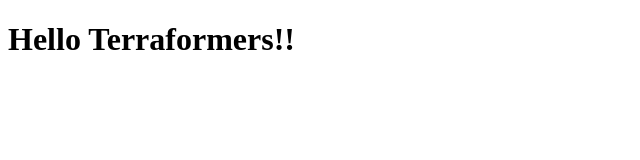
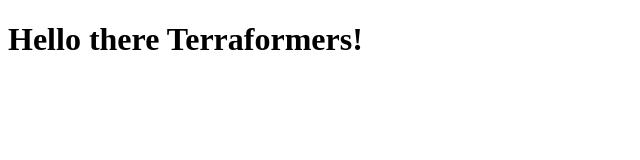
Before and after one commit to learneroftech/terraform-beginner-bootcamp-2023, a plain HTML site: page public/index.html in a window 1280 px wide. Shown: the whole page, without its empty margins (0-640 px from the left). Drawn offline with Linux system fonts and the light colour scheme.

```diff
--- a/public/index.html
+++ b/public/index.html
@@ -3,9 +3,9 @@
 <head>
     <meta charset="UTF-8">
     <meta name="viewport" content="width=device-width, initial-scale=1.0">
-    <title>Hello Terraformers</title>
+    <title>Hello there Terraformers!</title>
 </head>
 <body>
-    <h1>Hello Terraformers!!</h1>
+    <h1>Hello there Terraformers!</h1>
 </body>
 </html>
```
Also changed, not shown: 5 other files.
